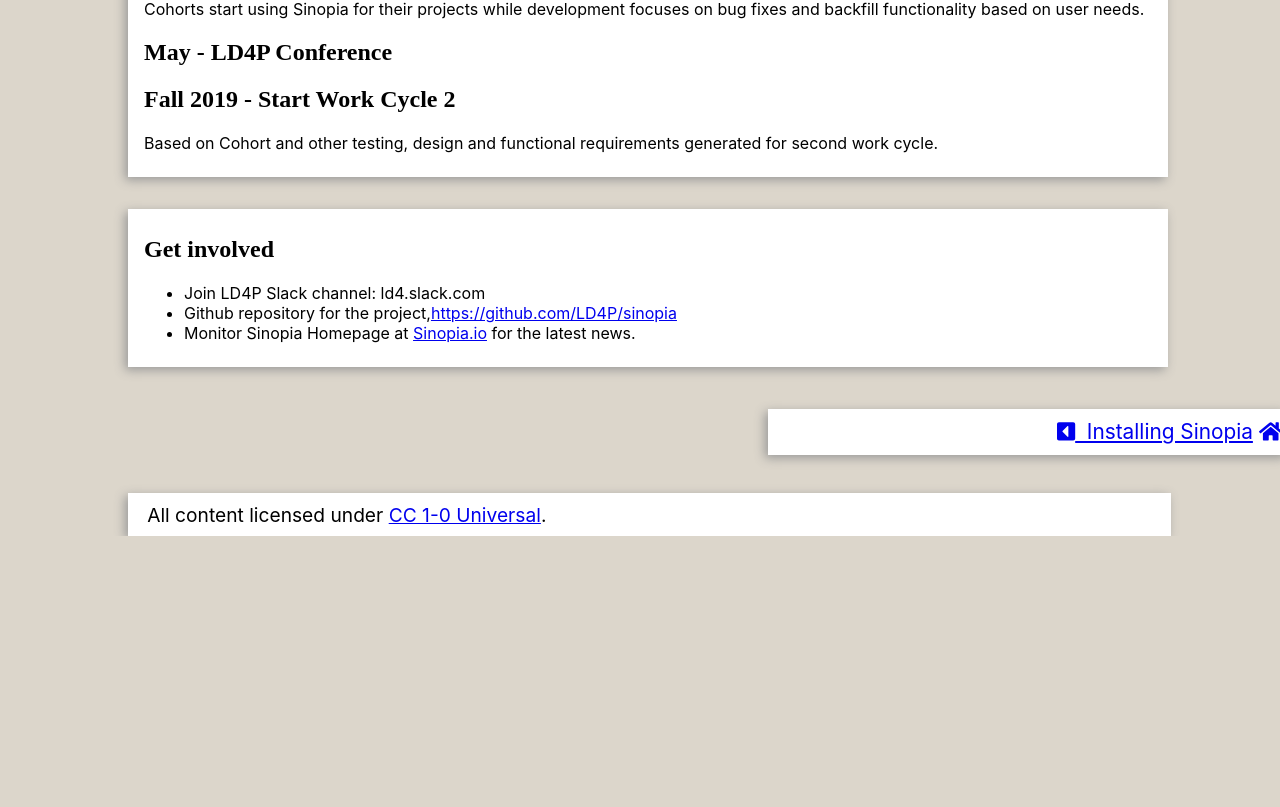
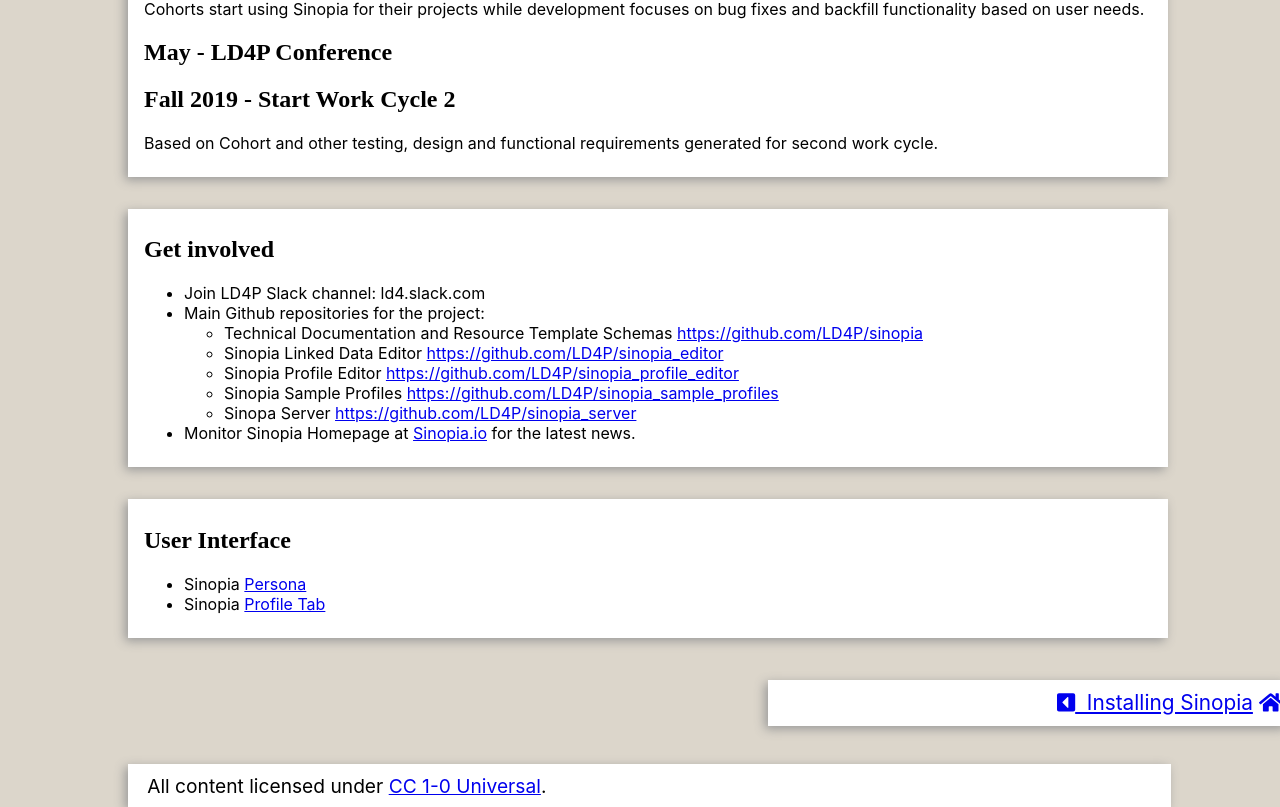
Before and after one commit to LD4P/code4lib_2019, a React (Create React App) app: page /next-steps in a window 1280 px wide. Shown: the part 368-1175 px from the top of the page. Before the commit the page ends 904 px from the top, so only its background shows below. Built offline with nearby package versions, Linux system fonts and the light colour scheme.

Commit message:
content additions to next steps

```diff
--- a/src/NextSteps.js
+++ b/src/NextSteps.js
@@ -27,11 +27,24 @@
       <h2 className="App-title">Get involved</h2>
       <ul>
         <li>Join LD4P Slack channel: ld4.slack.com</li>
-        <li>Github repository for the project,
-           <a href="https://github.com/LD4P/sinopia">https://github.com/LD4P/sinopia</a>
+        <li>Main Github repositories for the project:
+          <ul>
+            <li>Technical Documentation and Resource Template Schemas <a href="https://github.com/LD4P/sinopia">https://github.com/LD4P/sinopia</a></li>
+            <li>Sinopia Linked Data Editor <a href="https://github.com/LD4P/sinopia_editor">https://github.com/LD4P/sinopia_editor</a></li>
+            <li>Sinopia Profile Editor <a href="https://github.com/LD4P/sinopia_profile_editor">https://github.com/LD4P/sinopia_profile_editor</a></li>
+            <li>Sinopia Sample Profiles <a href="https://github.com/LD4P/sinopia_sample_profiles">https://github.com/LD4P/sinopia_sample_profiles</a></li>
+            <li>Sinopa Server <a href="https://github.com/LD4P/sinopia_server">https://github.com/LD4P/sinopia_server</a></li>
+          </ul>
         </li>
         <li>Monitor Sinopia Homepage at <a href="http://sinopia.io/">Sinopia.io</a> for
             the latest news.</li>
+      </ul>
+    </div>
+    <div className="App-body">
+      <h2 className="App-title">User Interface</h2>
+      <ul>
+        <li>Sinopia  <a href="https://invis.io/5YNLDND63KF">Persona</a></li>
+        <li>Sinopia <a href="https://invis.io/WDQFD026J9F">Profile Tab</a></li>
       </ul>
     </div>
     <div className="App-navfooter">
```
